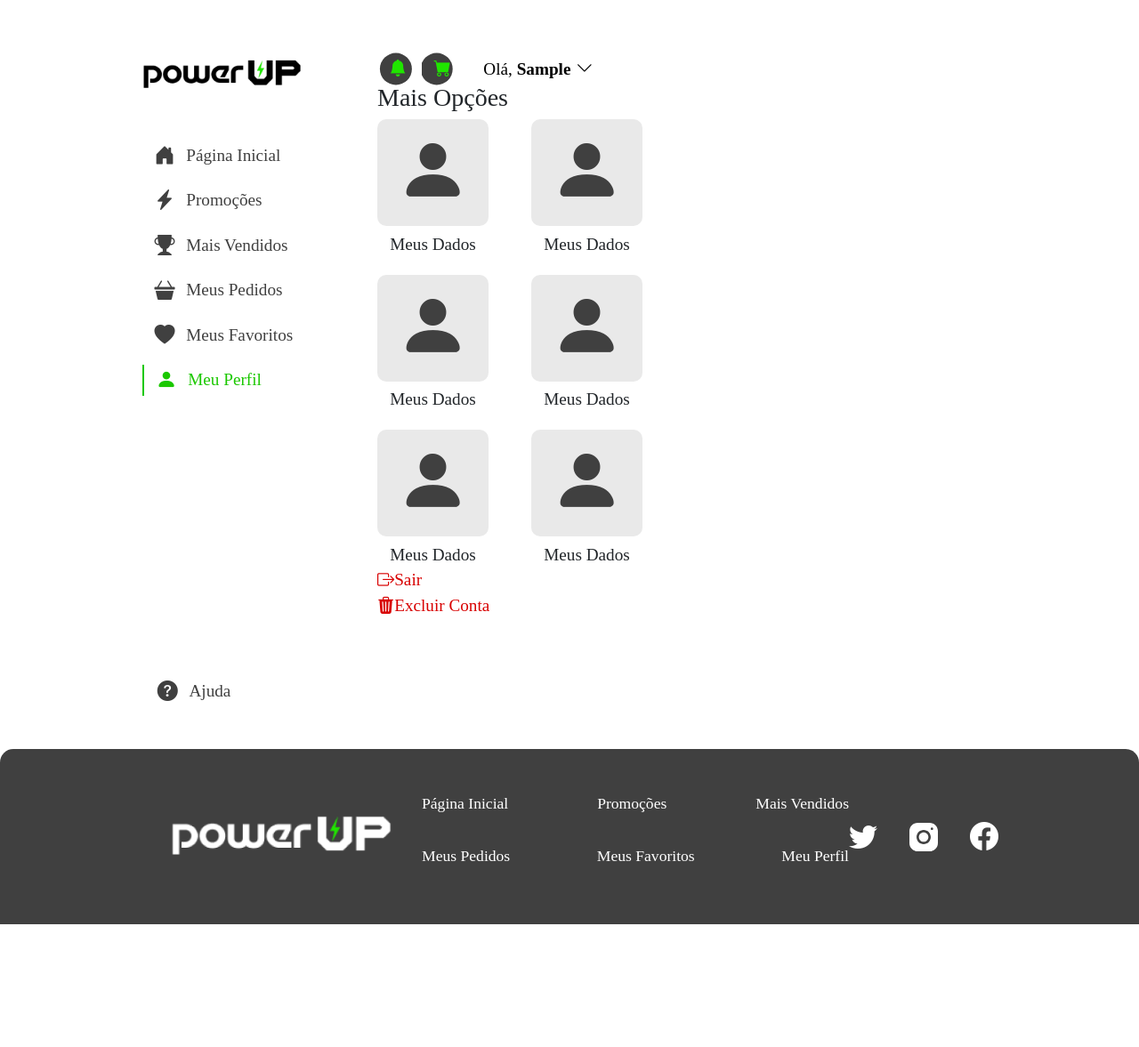
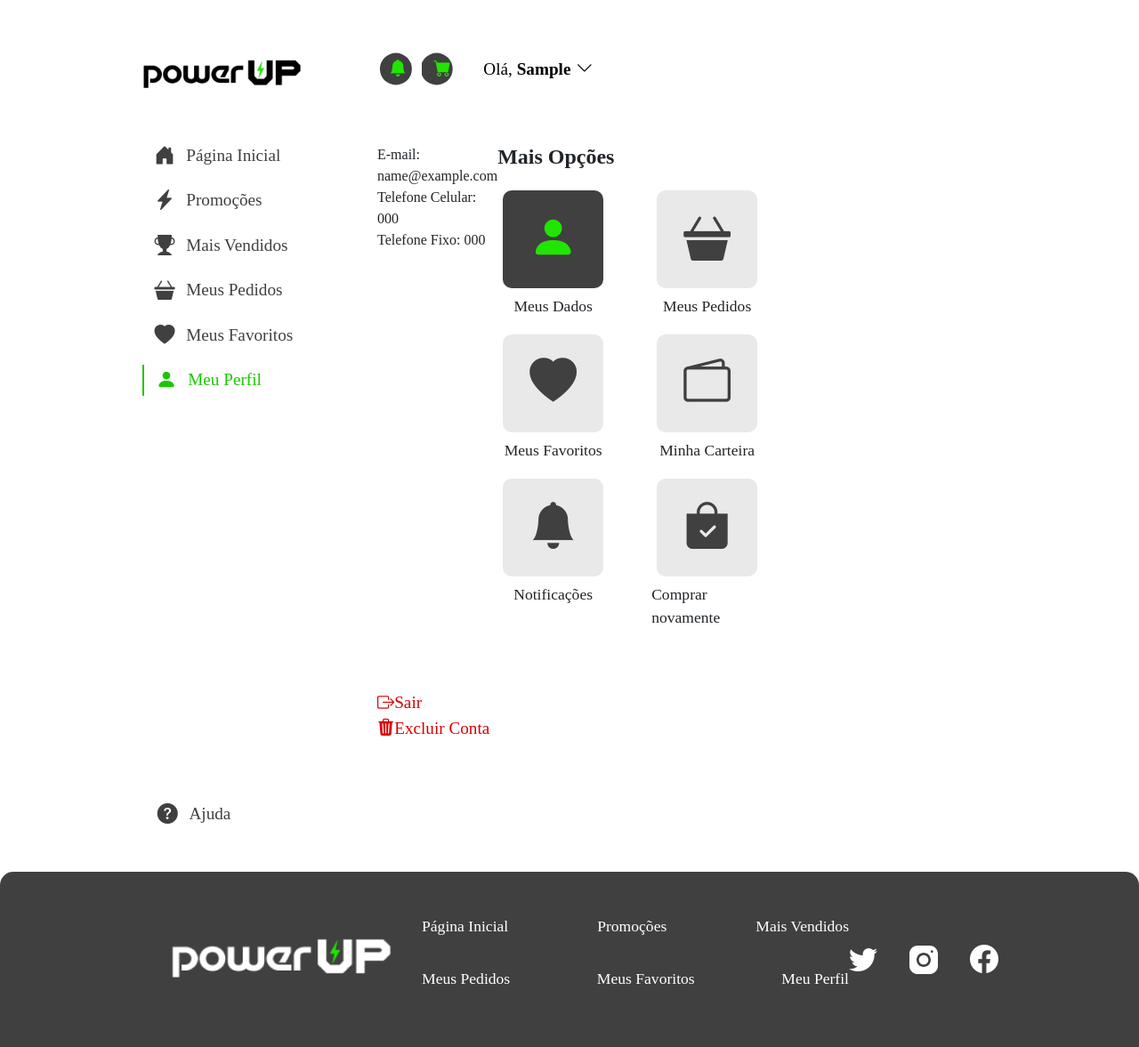
Before and after one commit to PI-InfoWeb-CNAT/2024-suplementos, a Django app: page /perfil/ in a window 1280 px wide. Shown: the whole page at 89% size. Before the commit the page ends 1039 px from the top, so only its background shows below. Run offline with Django 5.2, Linux system fonts and the light colour scheme; a user stored in the database is signed in; tables that the repository leaves empty hold one stand-in row (values such as "Sample post"); some web fonts are replaced.

Commit message:
Continuação da página de perfil

```diff
--- a/src/loja/static/css/perfil.css
+++ b/src/loja/static/css/perfil.css
@@ -1,13 +1,22 @@
-.container-logout {
+.main-perfil {
     display: flex;
     flex-direction: column;
-    justify-content: center;
-    align-items: start;
-    & a {
-        color: #D80000;
-        font-size: 1.2em;
-        font-weight: 500;
-    }
+    row-gap: 4.3em;
+}
+
+.main-perfil h3 {
+    font-size: 1.5em;
+    font-weight: 600;
+    margin-bottom: 1em;
+}
+
+.container-flex {
+    display: flex;
+}
+
+.dados-usuario {
+    display: flex;
+    flex-direction: column;
 }
 
 .menu-secundario {
@@ -28,14 +37,36 @@
         background-color: var(--light-grey);
         display: flex;
         justify-content: center;
+        align-items: center;
         border-radius: 10px;
-        width: 100%;
+        width: 90%;
+        height: 110px;
     }
     & i {
         color: var(--dark-grey);
-        font-size: 5em;
+        font-size: 3.3em;
+        margin: 0 !important;
     }
     & p {
+        font-size: 1.1em;
+        font-weight: 500;
+    }
+}
+
+.item-menu-secundario .active {
+    background-color: var(--dark-grey);
+    & i {
+        color: var(--light-green);
+    }
+}
+
+.container-logout {
+    display: flex;
+    flex-direction: column;
+    justify-content: center;
+    align-items: start;
+    & a {
+        color: #D80000;
         font-size: 1.2em;
         font-weight: 500;
     }
--- a/src/loja/templates/perfil.html
+++ b/src/loja/templates/perfil.html
@@ -26,33 +26,49 @@
             <a href="/carrinho"><i class="bi bi-cart-fill icon-cima"></i></a>
             <a class="ola-usuario" href="/perfil">Olá, <span>{{ user.username|first_name }}</span><i class="bi bi-chevron-down"></i></a>
         </section>
+        <div class="container-flex">
+            <section class="dados-usuario">
+                <p>E-mail: <span>{{email}}</span></p>
+                <p>Telefone Celular: <span>{{tel_celular}}</span></p>
+                <p>
+                    Telefone Fixo:
+                    {% if tel_fixo == '' %}
+                        <span>Vazio</span>
+                    {% else %}
+                    <span>{{tel_fixo}}</span>
+                    {% endif %}
+                </p>
+            </section>
+            <section class="container-menu-secundario">
                 <h3>Mais Opções</h3>
-        <section class="menu-secundario">
-            <div class="item-menu-secundario active">
-                <a href=""><i class="bi bi-person-fill"></i></a>
+                <div class="menu-secundario">
+                    <div class="item-menu-secundario">
+                        <a href="" class="active"><i class="bi bi-person-fill"></i></a>
                         <p>Meus Dados</p>
                     </div>
                     <div class="item-menu-secundario">
-                <a href=""><i class="bi bi-person-fill"></i></a>
-                <p>Meus Dados</p>
+                        <a href=""><i class="bi bi-basket3-fill"></i></a>
+                        <p>Meus Pedidos</p>
                     </div>
                     <div class="item-menu-secundario">
-                <a href=""><i class="bi bi-person-fill"></i></a>
-                <p>Meus Dados</p>
+                        <a href=""><i class="bi bi-heart-fill menu-icon"></i></a>
+                        <p>Meus Favoritos</p>
                     </div>
                     <div class="item-menu-secundario">
-                <a href=""><i class="bi bi-person-fill"></i></a>
-                <p>Meus Dados</p>
+                        <a href=""><i class="bi bi-wallet2"></i></a>
+                        <p>Minha Carteira</p>
                     </div>
                     <div class="item-menu-secundario">
-                <a href=""><i class="bi bi-person-fill"></i></a>
-                <p>Meus Dados</p>
+                        <a href=""><i class="bi bi-bell-fill"></i></a>
+                        <p>Notificações</p>
                     </div>
                     <div class="item-menu-secundario">
-                <a href=""><i class="bi bi-person-fill"></i></a>
-                <p>Meus Dados</p>
+                        <a href=""><i class="bi bi-bag-check-fill"></i></a>
+                        <p>Comprar novamente</p>
+                    </div>
                 </div>
             </section>
+        </div>
         <section class="container-logout">
             <a href="{% url 'logout' %}"><i class="bi bi-box-arrow-right"></i>Sair</a>
             <a href="/"><i class="bi bi-trash3-fill"></i>Excluir Conta</a>
--- a/src/loja/views/PerfilView.py
+++ b/src/loja/views/PerfilView.py
@@ -1,10 +1,28 @@
 from django.shortcuts import render, redirect
 from django.contrib.auth import logout
 from django.urls import reverse
+from loja.models import Cliente
 
 def perfil_view(request):
-    if request.user.is_authenticated:
-        return render(request, template_name='perfil.html', status=200)
+    user = request.user
+    clientes = Cliente.objects.all()
+
+    if user.is_authenticated:
+        email = user.email
+        tel_celular = ''
+        tel_fixo = ''
+
+        for cliente in clientes:
+            if cliente.id == user.id:
+                tel_celular = cliente.Telefone_celular
+                tel_fixo = cliente.Telefone_fixo
+
+        context = {
+            'email': email,
+            'tel_celular': tel_celular,
+            'tel_fixo': tel_fixo
+        }
+        return render(request, template_name='perfil.html', context=context, status=200)
     else:
         return redirect('login')
 
```
Lines whose indentation alone changed are shown as unchanged.
